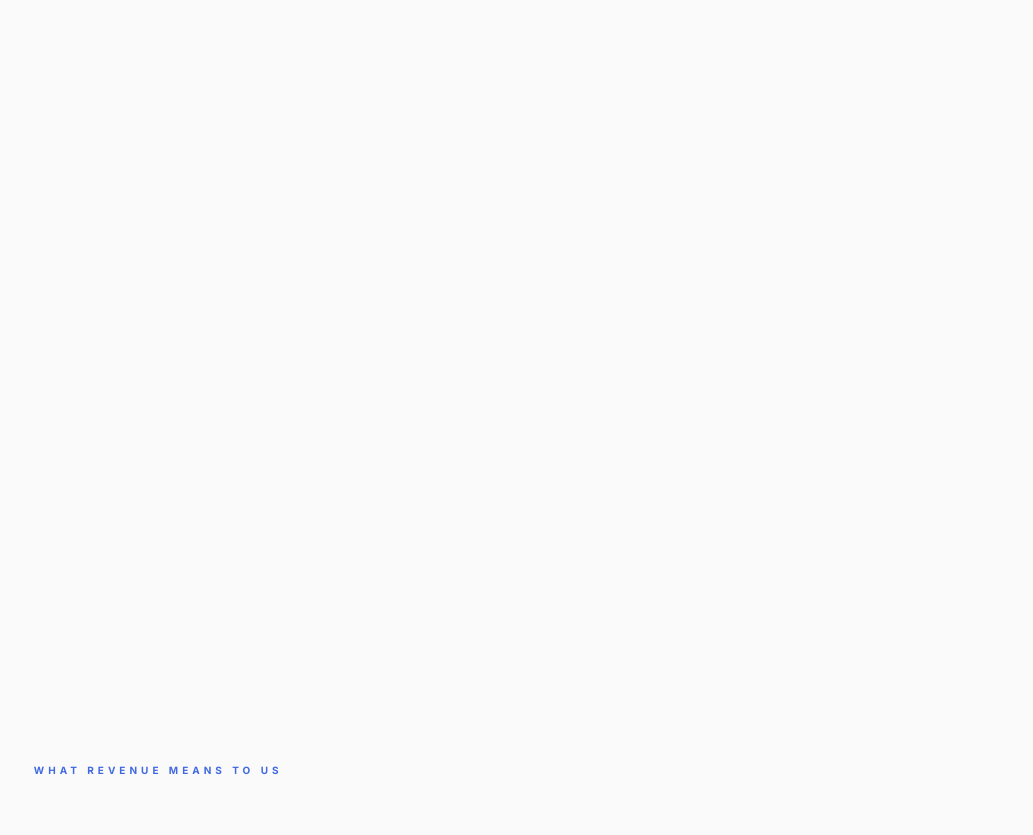
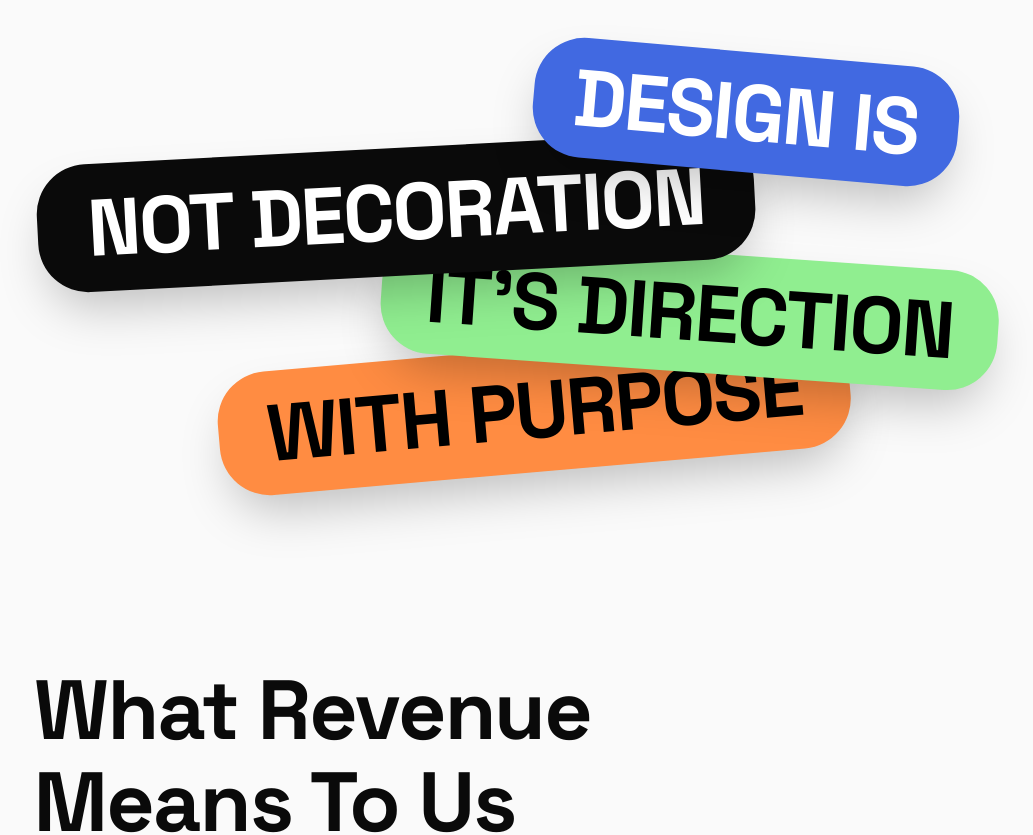
Before and after one commit to Ezeeanything/new-project, a Next.js app: page / in a window 1280 px wide. Shown: the part 1280-2115 px from the top of the page, without its empty margins (43-1076 px from the left). Built offline with nearby package versions, Linux system fonts and the light colour scheme.

Commit message:
Ultra-premium UI/UX Refinement: Implemented physics-based falling pills, global spacing audit, and minimalist subheader cleanup for a high-impact branding experience.

```diff
--- a/app/components/FinalCTA.tsx
+++ b/app/components/FinalCTA.tsx
@@ -6,7 +6,7 @@ import Link from "next/link";
 
 export default function FinalCTA() {
   return (
-    <section className="bg-[#4169E1] text-white py-[clamp(56px,8vw,112px)] px-[clamp(24px,6vw,80px)] relative overflow-hidden flex flex-col items-center justify-center">
+    <section className="bg-[#4169E1] text-white py-[clamp(56px,8vw,96px)] px-[clamp(24px,6vw,80px)] relative overflow-hidden flex flex-col items-center justify-center">
       <div className="max-w-[1400px] w-full mx-auto text-center relative z-10 flex flex-col items-center">
         <motion.h2
           initial={{ opacity: 0, y: 30 }}
--- a/app/components/HeroSection.tsx
+++ b/app/components/HeroSection.tsx
@@ -42,10 +42,10 @@ export default function HeroSection() {
   }, [slides.length]);
 
   return (
-    <section className="relative min-h-[100svh] w-full bg-[#4169E1] text-[#FAFAFA] flex flex-col justify-between py-[clamp(56px,8vw,112px)] px-[clamp(24px,6vw,80px)] overflow-hidden">
+    <section className="relative min-h-[100svh] w-full bg-[#4169E1] text-[#FAFAFA] flex flex-col justify-between py-[clamp(56px,8vw,96px)] px-[clamp(24px,6vw,80px)] overflow-hidden">
 
       {/* Main Massive Typography Area */}
-      <main className="flex-1 flex flex-col justify-center items-center w-full z-10 relative pt-12 md:pt-32 text-center">
+      <main className="flex-1 flex flex-col justify-center items-center w-full z-10 relative pt-12 md:pt-24 text-center">
         <AnimatePresence mode="wait">
           <motion.div key={currentSlide} className="w-full flex flex-col justify-center items-center">
 
--- a/app/components/PortfolioSection.tsx
+++ b/app/components/PortfolioSection.tsx
@@ -25,14 +25,14 @@ export default function PortfolioSection() {
   ];
 
   return (
-    <section id="work" className="bg-[#0A0A0A] text-[#FAFAFA] py-[clamp(56px,8vw,112px)] px-[clamp(24px,6vw,80px)] w-full relative z-10 min-h-screen flex flex-col justify-center border-t border-white/10">
+    <section id="work" className="bg-[#0A0A0A] text-[#FAFAFA] py-[clamp(56px,8vw,96px)] px-[clamp(24px,6vw,80px)] w-full relative z-10 min-h-screen flex flex-col justify-center border-t border-white/10">
       <div className="max-w-[1400px] mx-auto w-full">
         <motion.div
           initial={{ opacity: 0, y: 30 }}
           whileInView={{ opacity: 1, y: 0 }}
           viewport={{ once: true }}
           transition={{ duration: 0.8 }}
-          className="flex justify-between items-end mb-16"
+          className="flex justify-between items-end mb-12"
         >
           <h2 className="font-space font-black text-4xl md:text-[84px] leading-[0.9] tracking-tighter uppercase text-white">
             OUR WORK.
--- a/app/components/RevenueSection.tsx
+++ b/app/components/RevenueSection.tsx
@@ -51,19 +51,15 @@ const Counter = ({ value, duration = 2 }: { value: number; duration?: number })
 
 export default function RevenueSection() {
   return (
-    <section id="revenue" className="bg-[#FAFAFA] text-[#0A0A0A] py-[clamp(56px,8vw,112px)] px-[clamp(24px,6vw,80px)] w-full relative z-10">
+    <section id="revenue" className="bg-[#FAFAFA] text-[#0A0A0A] py-[clamp(56px,8vw,96px)] px-[clamp(24px,6vw,80px)] w-full relative z-10">
       <div className="max-w-[1400px] mx-auto">
-
-        <div className="flex items-center gap-2 mb-12">
-          <span className="uppercase text-[10px] tracking-[0.4em] font-bold text-[#4169E1]">WHAT REVENUE MEANS TO US</span>
-        </div>
 
         <motion.h2
           initial={{ opacity: 0, y: 40 }}
           whileInView={{ opacity: 1, y: 0 }}
           viewport={{ once: true }}
           transition={{ duration: 0.8 }}
-          className="font-space font-black text-6xl md:text-[84px] leading-[1.1] tracking-[-0.02em] mb-20 max-w-[800px]"
+          className="font-space font-black text-6xl md:text-[84px] leading-[1.1] tracking-[-0.02em] mb-12 max-w-[800px]"
         >
           What Revenue<br />Means To Us
         </motion.h2>
--- a/app/components/ServicesSection.tsx
+++ b/app/components/ServicesSection.tsx
@@ -14,17 +14,8 @@ export default function ServicesSection() {
   ];
 
   return (
-    <section id="services" className="bg-[#0A0A0A] text-white py-[clamp(56px,8vw,112px)] px-[clamp(24px,6vw,80px)] w-full relative z-10">
+    <section id="services" className="bg-[#0A0A0A] text-white py-[clamp(56px,8vw,96px)] px-[clamp(24px,6vw,80px)] w-full relative z-10">
       <div className="max-w-[1400px] mx-auto text-center">
-
-        <motion.div
-          initial={{ opacity: 0, y: 20 }}
-          whileInView={{ opacity: 1, y: 0 }}
-          viewport={{ once: true }}
-          className="mb-16 md:mb-24 flex items-center justify-center gap-2"
-        >
-          <span className="uppercase text-[#DAA520] text-xs tracking-widest font-semibold">What We Do</span>
-        </motion.div>
 
         <motion.h2
           initial={{ opacity: 0, y: 30 }}
--- a/app/components/WelcomeSection.tsx
+++ b/app/components/WelcomeSection.tsx
@@ -1,51 +1,53 @@
 "use client";
 
-import { motion, AnimatePresence } from "framer-motion";
-import { useState, useEffect } from "react";
+import { motion } from "framer-motion";
 
 export default function WelcomeSection() {
-  const [loopCount, setLoopCount] = useState(0);
-
   const pills = [
     {
       text: "Design is",
-      bg: "bg-[#3374F5]",
+      bg: "bg-[#4169E1]",
       textCol: "text-white",
-      rotate: "-rotate-[12deg] md:-rotate-[20deg]",
-      pos: "top-[8%] md:top-[5%] left-[5%] md:left-[10%] z-10"
+      rotate: 5,
+      offset: "translate-x-[15%] md:translate-x-[35%]",
+      padding: "px-10 py-5 md:px-[40px] md:py-[20px]",
+      delay: 0,
+      zIndex: 40 // Top
     },
     {
       text: "not decoration",
       bg: "bg-[#0A0A0A]",
       textCol: "text-white",
-      rotate: "rotate-[4deg] md:rotate-[6deg]",
-      pos: "top-[32%] md:top-[30%] right-[5%] md:right-[5%] z-20"
+      rotate: -3,
+      offset: "-translate-x-[10%] md:-translate-x-[28%]",
+      padding: "px-12 py-6 md:px-[50px] md:py-[24px]",
+      delay: 0.3,
+      zIndex: 30
     },
     {
       text: "it's direction",
-      bg: "bg-[#D6FF79]",
-      textCol: "text-[#0A0A0A]",
-      rotate: "-rotate-[2deg] md:-rotate-[2deg]",
-      pos: "top-[58%] md:top-[55%] left-[0%] md:left-[5%] z-30"
+      bg: "bg-[#90EE90]",
+      textCol: "text-black",
+      rotate: 4,
+      offset: "translate-x-[5%] md:translate-x-[15%]",
+      padding: "px-11 py-5 md:px-[45px] md:py-[20px]",
+      delay: 0.6,
+      zIndex: 20
     },
     {
-      text: "With purpose",
-      bg: "bg-[#FF7324]",
-      textCol: "text-[#0A0A0A]",
-      rotate: "-rotate-[8deg] md:-rotate-[12deg]",
-      pos: "top-[84%] md:top-[80%] right-[0%] md:right-[15%] z-40"
+      text: "with purpose",
+      bg: "bg-[#FF8C42]",
+      textCol: "text-black",
+      rotate: -5,
+      offset: "-translate-x-[5%] md:-translate-x-[10%]",
+      padding: "px-12 py-6 md:px-[48px] md:py-[22px]",
+      delay: 0.9,
+      zIndex: 10 // Bottom
     }
   ];
 
-  useEffect(() => {
-    const timer = setInterval(() => {
-      setLoopCount((prev) => prev + 1);
-    }, 6000); // 6 seconds loop: enough time to drop, hold, and fall
-    return () => clearInterval(timer);
-  }, []);
-
   return (
-    <section className="w-full bg-[#FAFAFA] text-[#0A0A0A] py-[clamp(56px,8vw,112px)] px-[clamp(24px,6vw,80px)] relative overflow-hidden flex flex-col items-center">
+    <section className="w-full bg-[#FAFAFA] text-[#0A0A0A] py-[clamp(56px,8vw,96px)] px-[clamp(24px,6vw,80px)] relative flex flex-col items-center">
       <div className="max-w-[1400px] w-full mx-auto flex flex-col items-center">
 
         {/* Massive Headline */}
@@ -54,74 +56,52 @@ export default function WelcomeSection() {
           whileInView={{ opacity: 1, y: 0 }}
           viewport={{ once: true, margin: "-100px" }}
           transition={{ duration: 0.8 }}
-          className="text-center w-full mb-12 md:mb-16 lg:mb-20"
+          className="text-center w-full mb-10 md:mb-16"
         >
-          <h2 className="font-space font-black text-[12vw] md:text-[80px] lg:text-[110px] xl:text-[130px] leading-[0.8] tracking-[-0.04em] uppercase text-[#4169E1]">
+          <h2 className="font-space font-black text-[10vw] md:text-[80px] lg:text-[110px] xl:text-[130px] leading-[0.8] tracking-[-0.04em] uppercase text-[#4169E1]">
             WHAT DESIGN<br />MEANS TO US
           </h2>
         </motion.div>
 
-        {/* Transparent Constraint Container */}
-        <motion.div
-          initial={{ opacity: 0, scale: 0.95 }}
-          whileInView={{ opacity: 1, scale: 1 }}
-          viewport={{ once: true, margin: "-100px" }}
-          transition={{ duration: 0.8, delay: 0.2 }}
-          className="w-full aspect-square md:aspect-[21/9] relative bg-transparent flex items-center justify-center p-0 overflow-hidden"
-        >
-          <AnimatePresence mode="wait">
-            <motion.div
-              key={loopCount}
-              initial="hidden"
-              animate="visible"
-              exit="exit"
-              variants={{
-                hidden: {},
-                visible: {
-                  transition: { staggerChildren: 0.3 }
-                },
-                exit: {
-                  transition: { staggerChildren: 0.1, staggerDirection: -1 }
-                }
-              }}
-              className="relative w-full max-w-[400px] md:max-w-[800px] lg:max-w-[1000px] h-full"
-            >
+        {/* Falling Bricks Pills Area - Natural Flow (De-clustered) */}
+        <div className="w-full relative flex flex-col items-center gap-0 mt-8 md:mt-16">
           {pills.map((pill, i) => (
             <motion.div
               key={i}
-                  variants={{
-                    hidden: { y: -600, opacity: 0, scale: 0.9 },
-                    visible: {
+              initial={{ y: -500, opacity: 0, rotate: 0 }}
+              whileInView={{
                 y: 0,
                 opacity: 1,
-                      scale: 1,
-                      transition: {
-                        type: "spring",
-                        bounce: 0.35,
-                        duration: 1.2
-                      }
-                    },
-                    exit: {
-                      y: 600,
-                      opacity: 0,
-                      transition: {
-                        ease: "easeIn",
-                        duration: 0.6
-                      }
-                    }
+                rotate: pill.rotate
               }}
-                  className={`absolute ${pill.pos} ${pill.rotate} ${pill.bg} ${pill.textCol} px-6 py-3 md:px-16 md:py-8 lg:px-20 lg:py-10 rounded-full flex items-center justify-center transition-transform will-change-transform shadow-2xl md:shadow-none`}
+              viewport={{ once: true, margin: "-50px" }}
+              transition={{
+                ease: [0.68, -0.55, 0.265, 1.55],
+                duration: 0.8,
+                delay: pill.delay
+              }}
+              className={`relative ${pill.bg} ${pill.textCol} ${pill.padding} ${pill.offset} rounded-[50px] shadow-2xl flex items-center justify-center -mt-3 md:-mt-6 first:mt-0 z-[1]`}
+              style={{ zIndex: pill.zIndex }}
             >
-                  <span className="font-inter font-bold text-xl md:text-5xl lg:text-7xl xl:text-[80px] tracking-tight whitespace-nowrap leading-none pb-1 md:pb-2 lg:pb-3">
+              {/* Landing "Shake/Wobble" Nested Animation */}
+              <motion.div
+                initial={{ rotate: 0 }}
+                whileInView={{ rotate: [0, -2, 2, 0] }}
+                viewport={{ once: true }}
+                transition={{
+                  delay: pill.delay + 0.7,
+                  duration: 0.4,
+                  ease: "easeInOut"
+                }}
+                className="flex items-center justify-center"
+              >
+                <span className="font-space font-bold text-xl md:text-5xl lg:text-7xl xl:text-[80px] tracking-tight whitespace-nowrap leading-none uppercase">
                   {pill.text}
                 </span>
               </motion.div>
+            </motion.div>
           ))}
-            </motion.div>
-          </AnimatePresence>
-        </motion.div>
-
-
+        </div>
 
       </div>
     </section>
```
Also changed, not shown: app/components/ClientMarquee.tsx (+2 -6 lines). Lines whose indentation alone changed are shown as unchanged.
